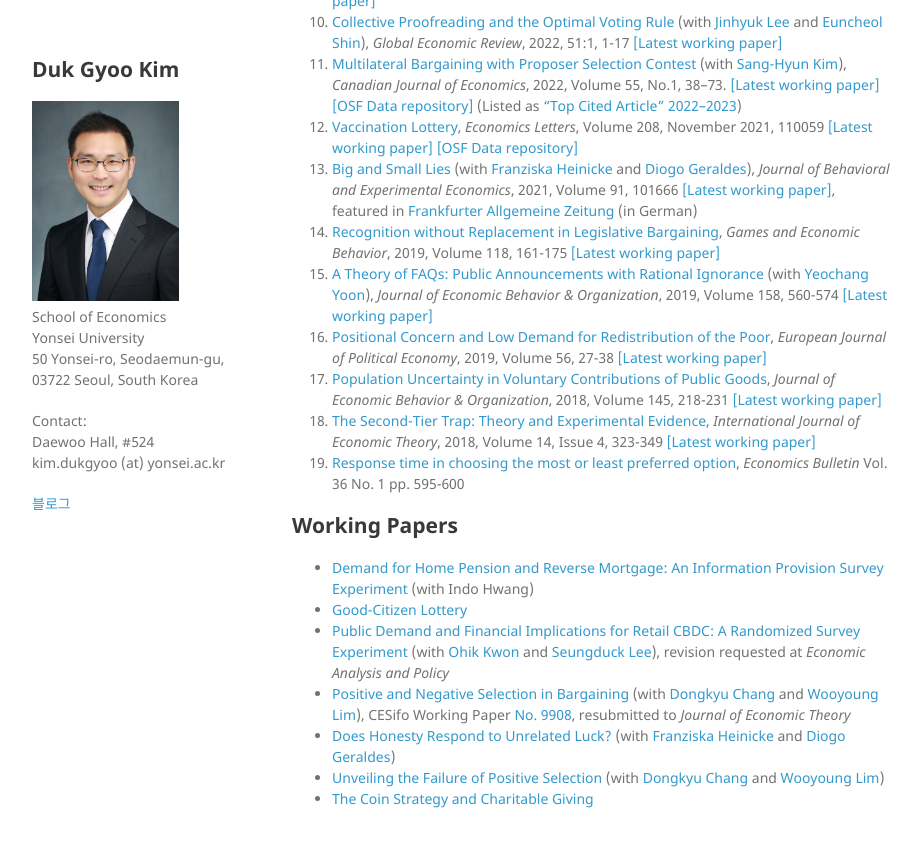
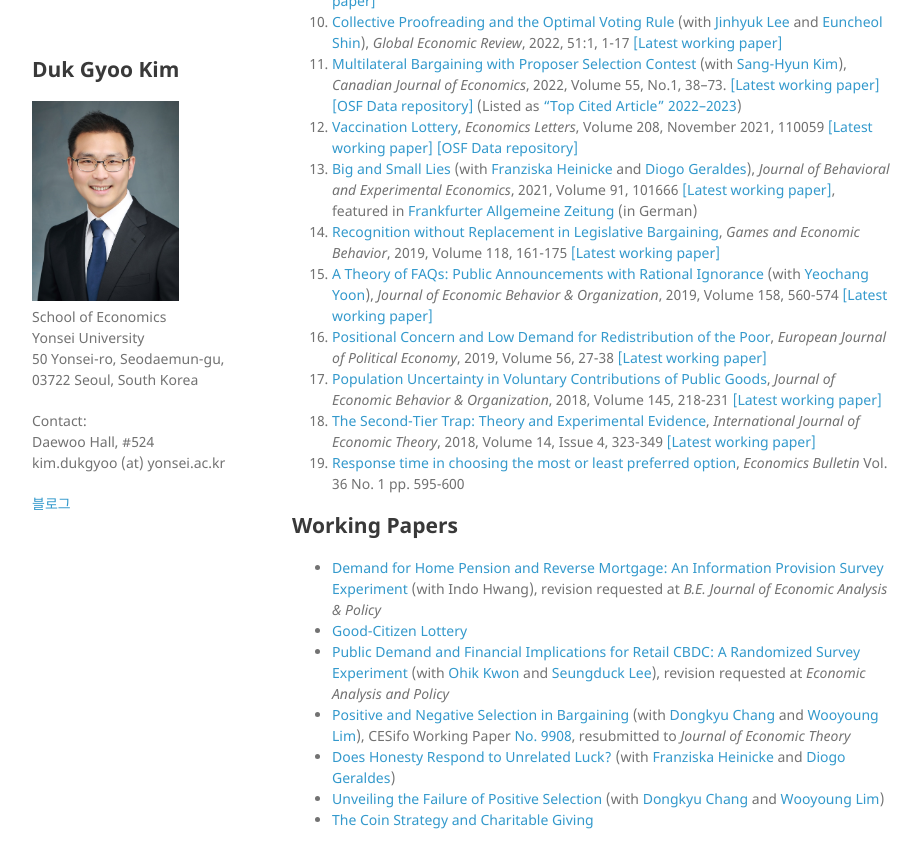
Before and after one commit to kimdukgyoo/kimdukgyoo.github.io, a Jekyll site: the page built from index.md, in a window 1280 px wide and 900 px high, scrolled down 778 px. Shown: the top 868 px of the window, without its empty margins (178-1099 px from the left). Built offline with Jekyll 4.4.1, drawn with Linux system fonts in a browser that asks for light colours; our own code applies the rules of GitHub Pages for plain Markdown files.

Commit message:
Update index.md

```diff
--- a/index.md
+++ b/index.md
@@ -40,7 +40,7 @@
 <!--6. Why Are the Poor Conservative? (with Paul Moon Sub Choi), _Korean Journal of Economics_, 2015, Vol.22(1), pp. 15-24-->
 
 ## Working Papers
-* <a href="https://kimdukgyoo.github.io/PDFfiles/HomePension.pdf" target="_blank">Demand for Home Pension and Reverse Mortgage: An Information Provision Survey Experiment</a> (with Indo Hwang)
+* <a href="https://kimdukgyoo.github.io/PDFfiles/HomePension.pdf" target="_blank">Demand for Home Pension and Reverse Mortgage: An Information Provision Survey Experiment</a> (with Indo Hwang), revision requested at _B.E. Journal of Economic Analysis & Policy_
 * <a href="https://kimdukgyoo.github.io/PDFfiles/CitizenLottery.pdf" target="_blank">Good-Citizen Lottery</a>
 * <a href="https://kimdukgyoo.github.io/PDFfiles/CBDCsurvey.pdf" target="_blank">Public Demand and Financial Implications for Retail CBDC: A Randomized Survey Experiment</a> (with <a href="https://sites.google.com/view/ohik-kwon" target="_blank">Ohik Kwon</a> and <a href="https://sites.google.com/ucdavis.edu/seungduck-lee" target="_blank">Seungduck Lee</a>), revision requested at _Economic Analysis and Policy_
 * <a href="https://kimdukgyoo.github.io/PDFfiles/PositiveAndNegativeSelection.pdf" target="_blank">Positive and Negative Selection in Bargaining</a> (with <a href="https://sites.google.com/site/dongkyuchang/" target="_blank">Dongkyu Chang</a> and <a href="http://wooyoung.people.ust.hk/" target="_blank">Wooyoung Lim</a>), CESifo Working Paper <a href="https://www.cesifo.org/en/publikationen/2022/working-paper/positive-and-negative-selection-bargaining-experiment" target="_blank">No. 9908</a>, resubmitted to _Journal of Economic Theory_
```
